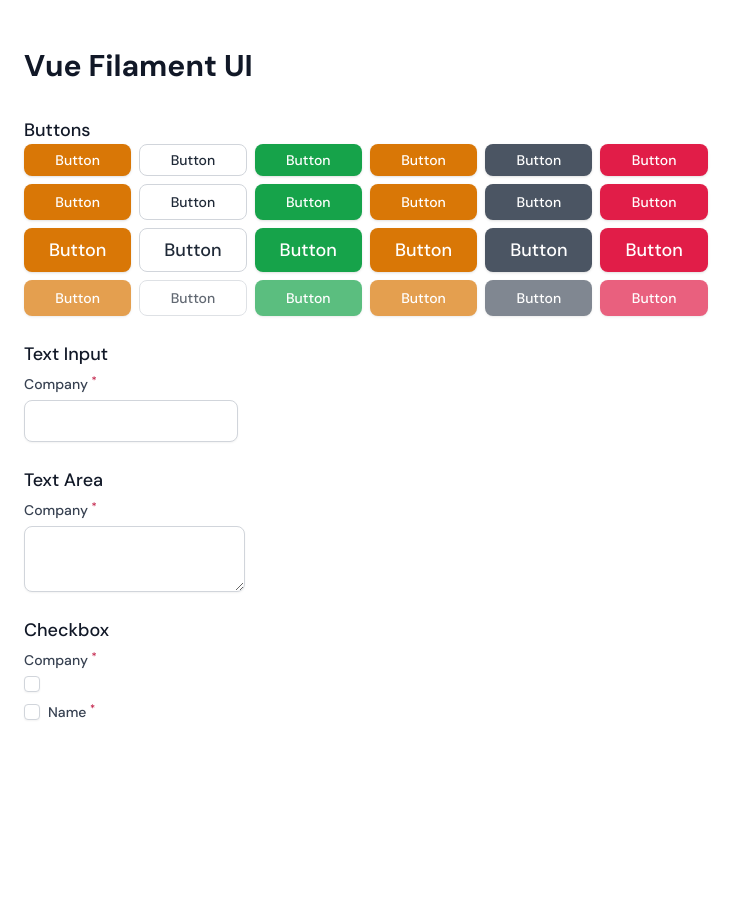
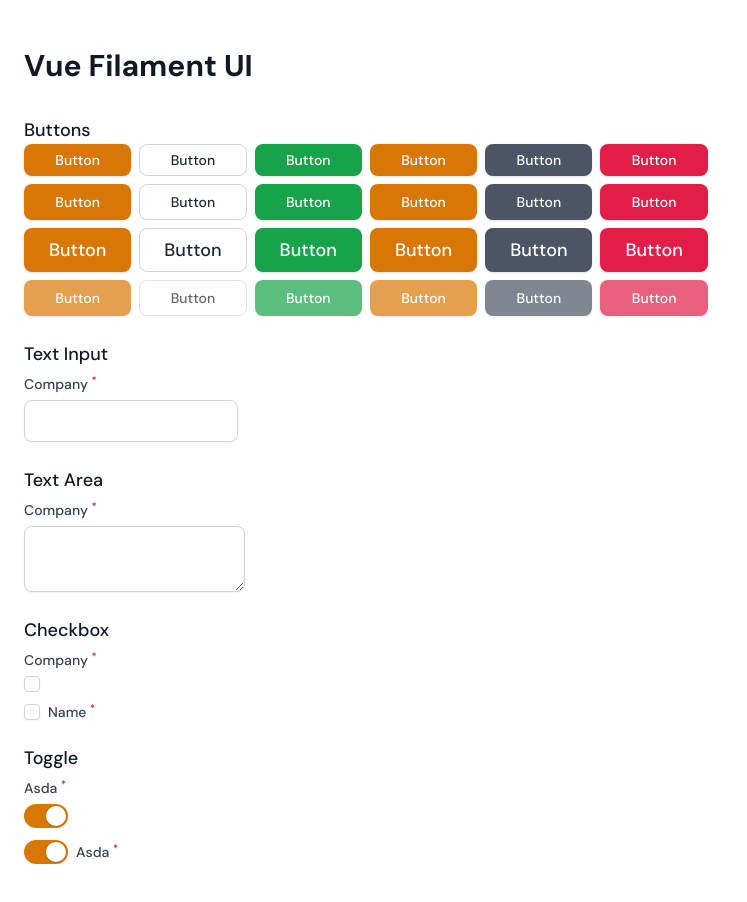
Before and after one commit to misbahansori/vue-filament-ui, a Vue app: page / in a window 1280 px wide. Shown: the top 902 px of the page, without its empty margins (0-747 px from the left). Before the commit the page ends 800 px from the top, so only its background shows below. Built offline with nearby package versions, Linux system fonts and the light colour scheme.

Commit message:
Feat : add toggle

```diff
--- a/package.json
+++ b/package.json
@@ -12,6 +12,7 @@
     "vue": "^3.2.47"
   },
   "devDependencies": {
+    "@headlessui/vue": "^1.7.12",
     "@tailwindcss/forms": "^0.5.3",
     "@tailwindcss/typography": "^0.5.9",
     "@vitejs/plugin-vue": "^4.1.0",
--- a/src/App.vue
+++ b/src/App.vue
@@ -4,6 +4,7 @@ import Button from "./Components/Supports/Button.vue";
 import TextInput from "./Components/Forms/TextInput.vue";
 import TextArea from "./Components/Forms/TextArea.vue";
 import Checkbox from "./Components/Forms/Checkbox.vue";
+import Toggle from "./Components/Forms/Toggle.vue";
 
 const company = ref("");
 </script>
@@ -64,6 +65,13 @@ const company = ref("");
             <Checkbox inline name="name" required />
           </div>
         </div>
+        <div>
+          <h2 class="text-lg font-medium text-gray-900">Toggle</h2>
+          <div class="flex flex-col gap-3 pt-2">
+            <Toggle name="asda" required />
+            <Toggle inline name="asda" required />
+          </div>
+        </div>
       </div>
     </div>
   </div>
--- /dev/null
+++ b/src/Components/Forms/Toggle.vue
@@ -0,0 +1,71 @@
+<script setup lang="ts">
+import { ref } from "vue";
+import Label from "./Label.vue";
+import { Switch } from "@headlessui/vue";
+
+const enabled = ref(true);
+
+const props = withDefaults(
+  defineProps<{
+    name: string;
+    modelValue?: boolean;
+    required?: boolean;
+    label?: string | false;
+    inline?: boolean;
+  }>(),
+  {
+    required: false,
+    type: "text",
+  }
+);
+</script>
+<template>
+  <div class="filament-forms-field-wrapper">
+    <div class="space-y-2">
+      <div
+        v-if="!inline"
+        class="flex items-center justify-between space-x-2 rtl:space-x-reverse"
+      >
+        <Label
+          :required="props.required"
+          :label="props.label !== false ? props.label : props.name || ''"
+          :for="props.name"
+        />
+      </div>
+      <div
+        class="flex items-center justify-between space-x-2 rtl:space-x-reverse"
+      >
+        <component
+          :is="inline ? 'label' : 'div'"
+          class="filament-forms-text-input-component group flex items-center space-x-2 rtl:space-x-reverse"
+        >
+          <Switch
+            v-model="enabled"
+            class="filament-forms-toggle-component relative inline-flex h-6 w-11 shrink-0 cursor-pointer rounded-full border-2 border-transparent bg-primary-600 outline-none transition-colors duration-200 ease-in-out disabled:pointer-events-none disabled:cursor-not-allowed disabled:opacity-70"
+            :class="{
+              'bg-primary-600': enabled,
+              'bg-gray-200': !enabled,
+            }"
+          >
+            <span class="sr-only">Enable notifications</span>
+            <span
+              class="pointer-events-none relative inline-block h-5 w-5 translate-x-5 transform rounded-full bg-white shadow ring-0 transition duration-200 ease-in-out rtl:-translate-x-5"
+              :class="{
+                'translate-x-5 rtl:-translate-x-5': enabled,
+                'translate-x-0': !enabled,
+              }"
+            />
+          </Switch>
+
+          <Label
+            v-if="inline"
+            :required="props.required"
+            :label="props.label !== false ? props.label : props.name || ''"
+            :for="props.name"
+          >
+          </Label>
+        </component>
+      </div>
+    </div>
+  </div>
+</template>
--- a/src/Components/Supports/Button.vue
+++ b/src/Components/Supports/Button.vue
@@ -6,7 +6,7 @@ const props = withDefaults(
     type?: "button" | "submit" | "reset";
     outlined?: boolean;
     disabled?: boolean;
-    tag: string;
+    tag?: string;
   }>(),
   {
     color: "primary",
```
Also changed, not shown: 1 other file (tests, documents, lock files or other folders).
